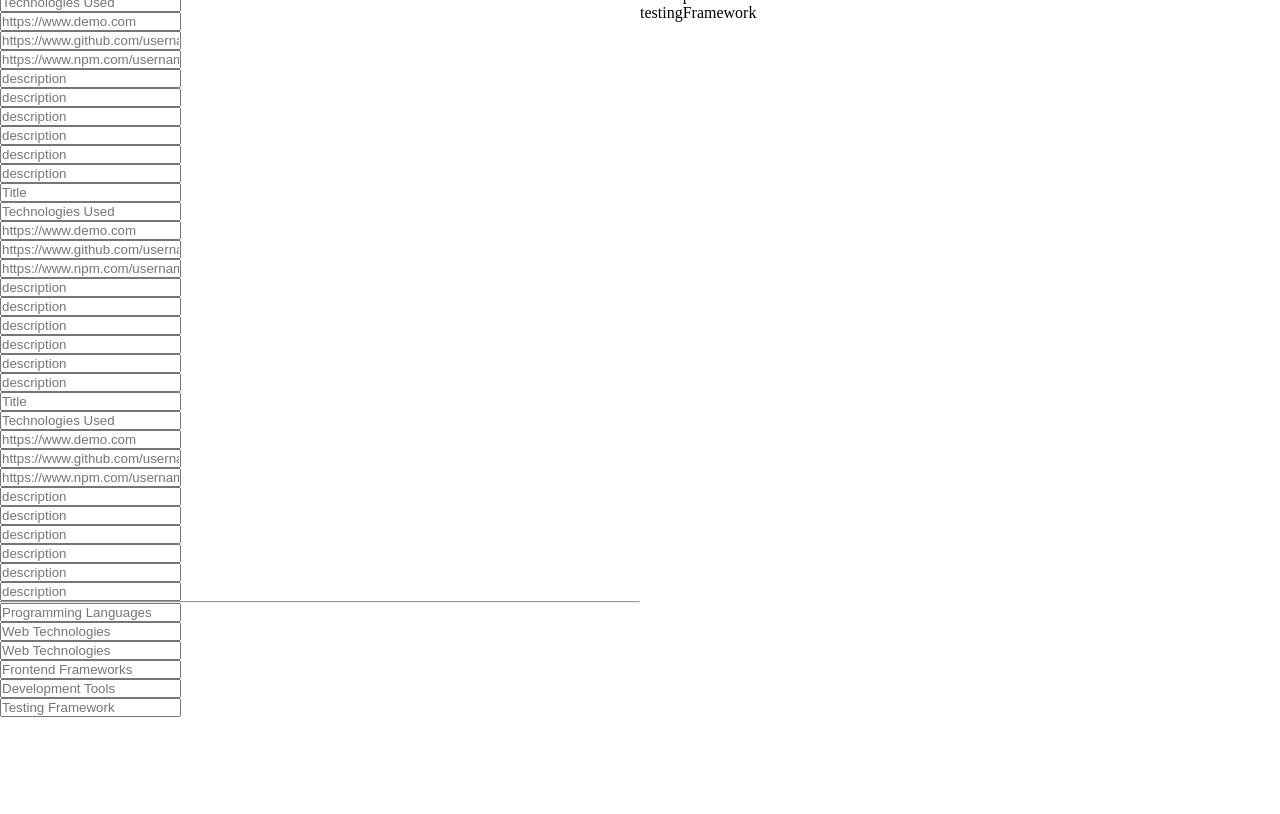
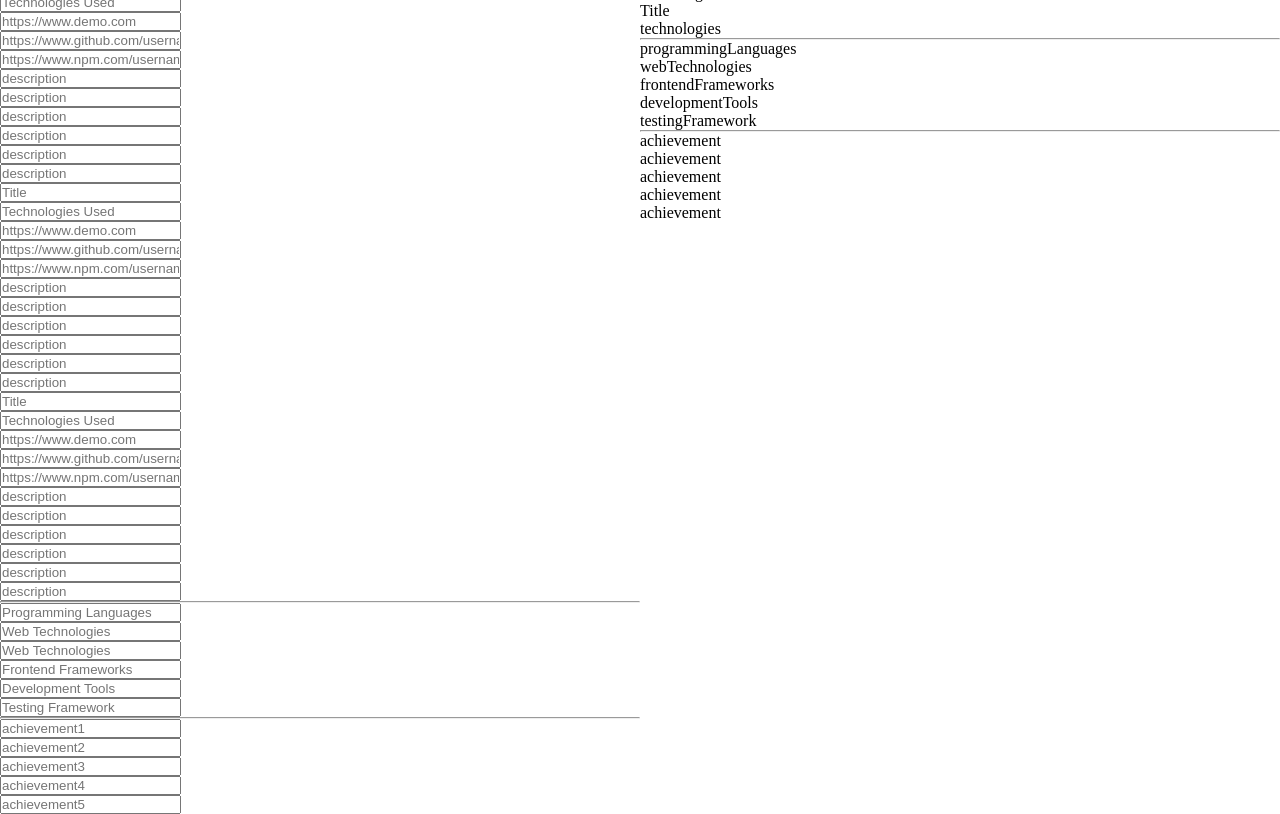
Before and after one commit to karprabha/cv-application, a React (Vite) app: page / in a window 1280 px wide. Shown: the part 320-1134 px from the top of the page. Before the commit the page ends 1037 px from the top, so only its background shows below. Built offline with nearby package versions, Linux system fonts and the light colour scheme.

Commit message:
add achievments section

```diff
--- a/src/components/Editor.tsx
+++ b/src/components/Editor.tsx
@@ -4,6 +4,7 @@ import IntroductionSection from "./editor/IntroductionSectionInput";
 import EducationSection from "./editor/EducationSectionInput";
 import ProjectSection from "./editor/ProjectSectionInput";
 import TechnicalSkillSection from "./editor/TechnicalSkillSectionInput";
+import AchievementSection from "./editor/AchievementInput";
 
 type UpdateCVFunction = (key: string, value: any) => void;
 
@@ -17,6 +18,7 @@ const Editor: React.FC<EditorProps> = ({ updateCV }) => {
     const [educationSection, setEducationSection] = useState({});
     const [projectSection, setProjectSection] = useState({});
     const [technicalSkillSection, setTechnicalSkillSection] = useState({});
+    const [achievementSection, setAchievementSection] = useState({});
 
     useEffect(() => {
         updateCV("headerSection", headerSection);
@@ -24,12 +26,14 @@ const Editor: React.FC<EditorProps> = ({ updateCV }) => {
         updateCV("educationSection", educationSection);
         updateCV("projectSection", projectSection);
         updateCV("technicalSkillSection", technicalSkillSection);
+        updateCV("achievementSection", achievementSection);
     }, [
         headerSection,
         introductionSection,
         educationSection,
         projectSection,
         technicalSkillSection,
+        achievementSection,
     ]);
 
     const updateHeaderSection = (key: string, value: any) => {
@@ -67,6 +71,13 @@ const Editor: React.FC<EditorProps> = ({ updateCV }) => {
         }));
     };
 
+    const updateAchievementSection = (key: string, value: any) => {
+        setAchievementSection((prevAchievementSection) => ({
+            ...prevAchievementSection,
+            [key]: value,
+        }));
+    };
+
     return (
         <div className="editor">
             <HeaderSection updateHeaderSection={updateHeaderSection} />
@@ -82,6 +93,10 @@ const Editor: React.FC<EditorProps> = ({ updateCV }) => {
             <TechnicalSkillSection
                 updateTechnicalSkillSection={updateTechnicalSkillSection}
             />
+            <hr />
+            <AchievementSection
+                updateAchievementSection={updateAchievementSection}
+            />
         </div>
     );
 };
--- a/src/components/Output.tsx
+++ b/src/components/Output.tsx
@@ -3,6 +3,7 @@ import IntroductionSection from "./output/IntroductionSectionOutput";
 import EducationSection from "./output/EducationSectionOutput";
 import ProjectSection from "./output/ProjectSectionOutput";
 import TechnicalSkillSection from "./output/TechnicalSkillSectionOutput";
+import AchievementSection from "./output/AchievementOutput";
 
 interface CV {
     [key: string]: any;
@@ -28,6 +29,10 @@ const Output: React.FC<OutputProps> = ({ cv }) => {
             <TechnicalSkillSection
                 technicalSkillSection={cv.technicalSkillSection || {}}
             />
+            <hr />
+            <AchievementSection
+                achievementSection={cv.achievementSection || {}}
+            />
         </div>
     );
 };
--- /dev/null
+++ b/src/components/editor/AchievementInput.tsx
@@ -0,0 +1,52 @@
+import Input from "./Input";
+
+type updateAchievementSectionFunction = (key: string, value: any) => void;
+
+interface AchievementSectionProps {
+    updateAchievementSection: updateAchievementSectionFunction;
+}
+
+const AchievementSection: React.FC<AchievementSectionProps> = ({
+    updateAchievementSection,
+}) => {
+    return (
+        <>
+            <Input
+                type="text"
+                keyName="achievement1"
+                placeholder="achievement1"
+                updateParentSection={updateAchievementSection}
+            />
+
+            <Input
+                type="text"
+                keyName="achievement2"
+                placeholder="achievement2"
+                updateParentSection={updateAchievementSection}
+            />
+
+            <Input
+                type="text"
+                keyName="achievement3"
+                placeholder="achievement3"
+                updateParentSection={updateAchievementSection}
+            />
+
+            <Input
+                type="text"
+                keyName="achievement4"
+                placeholder="achievement4"
+                updateParentSection={updateAchievementSection}
+            />
+
+            <Input
+                type="text"
+                keyName="achievement5"
+                placeholder="achievement5"
+                updateParentSection={updateAchievementSection}
+            />
+        </>
+    );
+};
+
+export default AchievementSection;
--- /dev/null
+++ b/src/components/output/AchievementOutput.tsx
@@ -0,0 +1,23 @@
+interface AchievementSection {
+    [key: string]: any;
+}
+
+interface AchievementSectionProps {
+    achievementSection: AchievementSection;
+}
+
+const AchievementSection: React.FC<AchievementSectionProps> = ({
+    achievementSection,
+}) => {
+    return (
+        <>
+            <p>{achievementSection.achievement1 || "achievement"}</p>
+            <p>{achievementSection.achievement2 || "achievement"}</p>
+            <p>{achievementSection.achievement3 || "achievement"}</p>
+            <p>{achievementSection.achievement4 || "achievement"}</p>
+            <p>{achievementSection.achievement5 || "achievement"}</p>
+        </>
+    );
+};
+
+export default AchievementSection;
--- a/src/components/output/ProjectSectionOutput.tsx
+++ b/src/components/output/ProjectSectionOutput.tsx
@@ -1,4 +1,4 @@
-import ProjectOutput from "../ProjectOutput";
+import ProjectOutput from "./ProjectOutput";
 
 interface ProjectSection {
     [key: string]: any;
```
